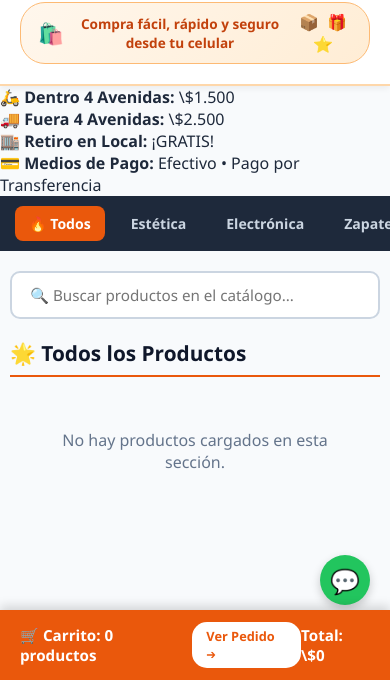
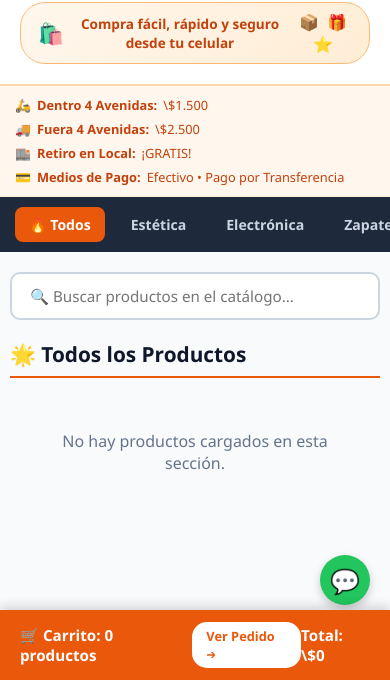
Before and after one commit to Walchu86/polirubro-virtual, a website: page index.html in a window 390 px wide. Shown: the part 164-844 px from the top of the page. Drawn offline with Linux system fonts and the light colour scheme.

Commit message:
Update style.css

```diff
--- a/style.css
+++ b/style.css
@@ -64,7 +64,7 @@ html, body {
     font-weight: 600;
 }
 
-/* BANNER CENTRAL ANIMADO REHECHO */
+/* BANNER CENTRAL ANIMADO */
 .header-banner-animado {
     display: flex;
     align-items: center;
@@ -109,6 +109,31 @@ html, body {
     font-weight: 700;
     font-size: 0.8rem;
     box-shadow: 0 2px 5px rgba(234, 88, 12, 0.3);
+}
+
+/* BARRA INFORMATIVA DE TARIFAS Y PAGOS */
+.shipping-info-bar {
+    background-color: #fff7ed;
+    border-bottom: 1px solid #ffedd5;
+    padding: 10px 15px;
+}
+
+.shipping-info-container {
+    max-width: 1200px;
+    margin: 0 auto;
+    display: flex;
+    justify-content: space-between;
+    align-items: center;
+    flex-wrap: wrap;
+    gap: 15px;
+    font-size: 0.85rem;
+    color: #c2410c;
+}
+
+.info-item {
+    display: flex;
+    align-items: center;
+    gap: 6px;
 }
 
 /* BARRA DE NAVEGACIÓN CATEGORÍAS */
@@ -413,7 +438,7 @@ html, body {
 
 .cart-items {
     flex: 1;
-    overflow-y_ auto;
+    overflow-y: auto;
     display: flex;
     flex-direction: column;
     gap: 10px;
@@ -425,6 +450,23 @@ html, body {
     align-items: center;
     padding: 8px 0;
     border-bottom: 1px solid #f1f5f9;
+}
+
+/* DESPLEGABLES DEL CHECKOUT */
+.select-checkout {
+    width: 100%;
+    padding: 8px 12px;
+    border: 1.5px solid #cbd5e1;
+    border-radius: 8px;
+    font-size: 0.85rem;
+    color: #1e293b;
+    background-color: #ffffff;
+    outline: none;
+    cursor: pointer;
+}
+
+.select-checkout:focus {
+    border-color: #ea580c;
 }
 
 .btn-whatsapp {
@@ -501,10 +543,16 @@ html, body {
         margin: 5px 0;
     }
     .quick-badge {
-        display: none; /* Simplifica el header en móviles */
+        display: none;
     }
     .productos-grid {
         grid-template-columns: repeat(auto-fill, minmax(160px, 1fr));
         gap: 12px;
     }
+    .shipping-info-container {
+        flex-direction: column;
+        align-items: flex-start;
+        gap: 6px;
+        font-size: 0.8rem;
+    }
 }
```
